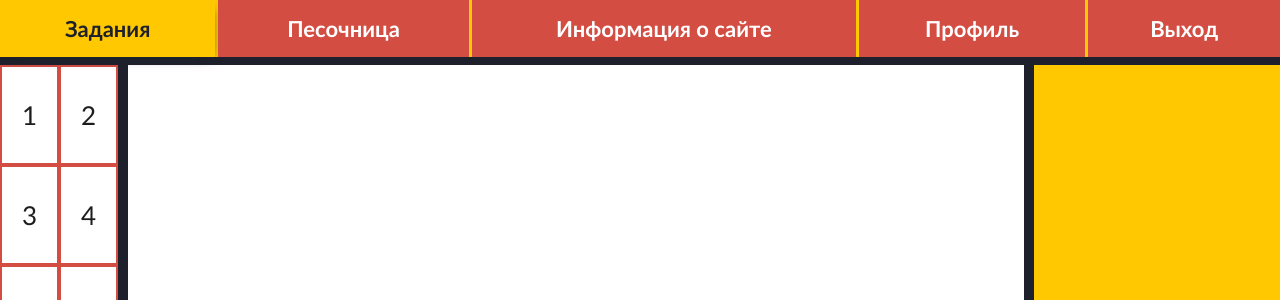
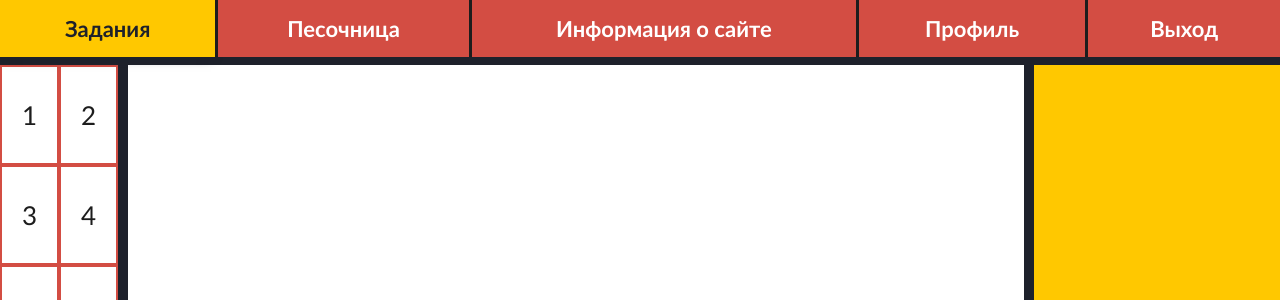
Before and after one commit to Daniil-Nikiforov/localhost, a PHP site: page /main.php in a window 1280 px wide. Shown: the top 300 px of the page. Run offline with PHP 8.4, Linux system fonts and the light colour scheme; the visitor is signed in with stand-in values (Sample User, id 1).

Commit message:
changed color of nav

```diff
--- a/assets/css/mainMenu.css
+++ b/assets/css/mainMenu.css
@@ -121,7 +121,7 @@ nav > ul{
 nav > ul li{
     display:table-cell;
     position: relative;
-    border-right: 3px solid #ffc800;
+    border-right: 3px solid #1d1d1d;
 }
 nav > ul li:last-child{
     border-right: 0px solid #1e212b;
```
